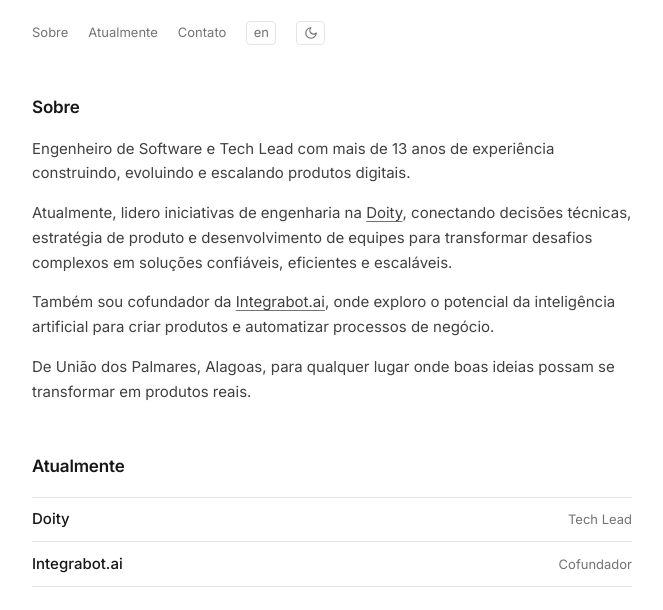
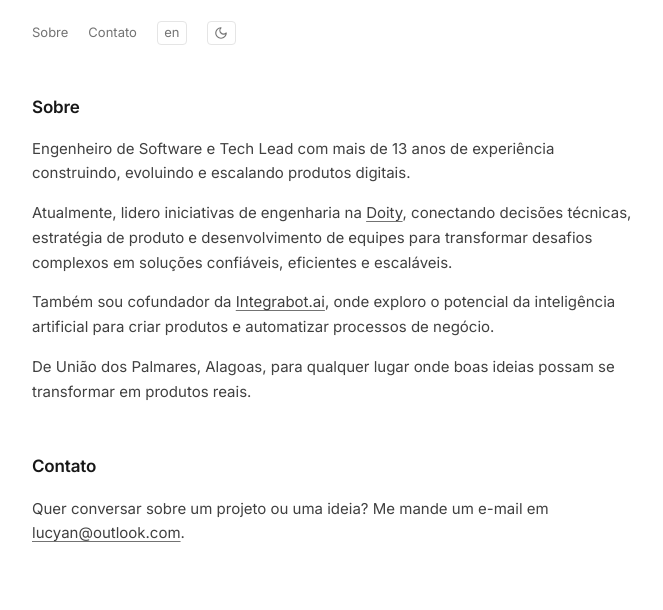
Before and after one commit to lucyanpeixoto/site, an Astro site: page / in a window 1280 px wide. Shown: the part 190-800 px from the top of the page, without its empty margins (308-971 px from the left). Built offline with nearby package versions, Linux system fonts and the light colour scheme; Astro itself is replaced by a stand-in of ours.

Commit message:
refactor: remove seção Atualmente
Co-Authored-By: Claude Opus 5.5 <noreply@anthropic.com>

```diff
--- a/src/components/Home.astro
+++ b/src/components/Home.astro
@@ -56,7 +56,6 @@ const name = 'Lucyan Peixoto';
 				<Social />
 				<nav class="nav">
 					<a href="#about">{t.about.title}</a>
-					<a href="#now">{t.now.title}</a>
 					<a href="#contact">{t.contact.title}</a>
 					<a
 						class="chip"
@@ -82,22 +81,6 @@ const name = 'Lucyan Peixoto';
 				<section id="about" class="section">
 					<h2 class="section-title">{t.about.title}</h2>
 					{t.about.paragraphs.map((p) => <p set:html={p} />)}
-				</section>
-
-				<section id="now" class="section">
-					<h2 class="section-title">{t.now.title}</h2>
-					<ul class="list">
-						{
-							t.now.items.map((item) => (
-								<li>
-									<a class="list-title" href={item.url} target="_blank" rel="noopener">
-										{item.name}
-									</a>
-									<span class="meta">{item.role}</span>
-								</li>
-							))
-						}
-					</ul>
 				</section>
 
 				<section id="contact" class="section">
--- a/src/i18n.ts
+++ b/src/i18n.ts
@@ -26,13 +26,6 @@ export const content = {
 				'De União dos Palmares, Alagoas, para qualquer lugar onde boas ideias possam se transformar em produtos reais.',
 			],
 		},
-		now: {
-			title: 'Atualmente',
-			items: [
-				{ name: 'Doity', url: 'https://doity.com.br', role: 'Tech Lead' },
-				{ name: 'Integrabot.ai', url: 'https://integrabot.ai', role: 'Cofundador' },
-			],
-		},
 		contact: {
 			title: 'Contato',
 			text: 'Quer conversar sobre um projeto ou uma ideia? Me mande um e-mail em',
@@ -57,13 +50,6 @@ export const content = {
 				'From União dos Palmares, Alagoas, Brazil, to anywhere good ideas can become real products.',
 			],
 		},
-		now: {
-			title: 'Currently',
-			items: [
-				{ name: 'Doity', url: 'https://doity.com.br', role: 'Tech Lead' },
-				{ name: 'Integrabot.ai', url: 'https://integrabot.ai', role: 'Co-founder' },
-			],
-		},
 		contact: {
 			title: 'Contact',
 			text: 'Want to talk about a project or an idea? Send me an email at',
--- a/src/styles/global.css
+++ b/src/styles/global.css
@@ -212,34 +212,6 @@ main {
 	color: var(--color-text-soft);
 }
 
-.list {
-	margin: 0;
-	padding: 0;
-	list-style: none;
-}
-
-.list li {
-	display: flex;
-	align-items: baseline;
-	justify-content: space-between;
-	gap: 1rem;
-	padding: 0.6rem 0;
-	border-bottom: 1px solid var(--color-border);
-}
-
-.list li:first-child {
-	border-top: 1px solid var(--color-border);
-}
-
-.list-title {
-	font-weight: 500;
-	text-decoration: none;
-}
-
-.list-title:hover {
-	text-decoration: underline;
-}
-
 .meta {
 	margin: 0;
 	font-size: var(--font-size-s);
```
